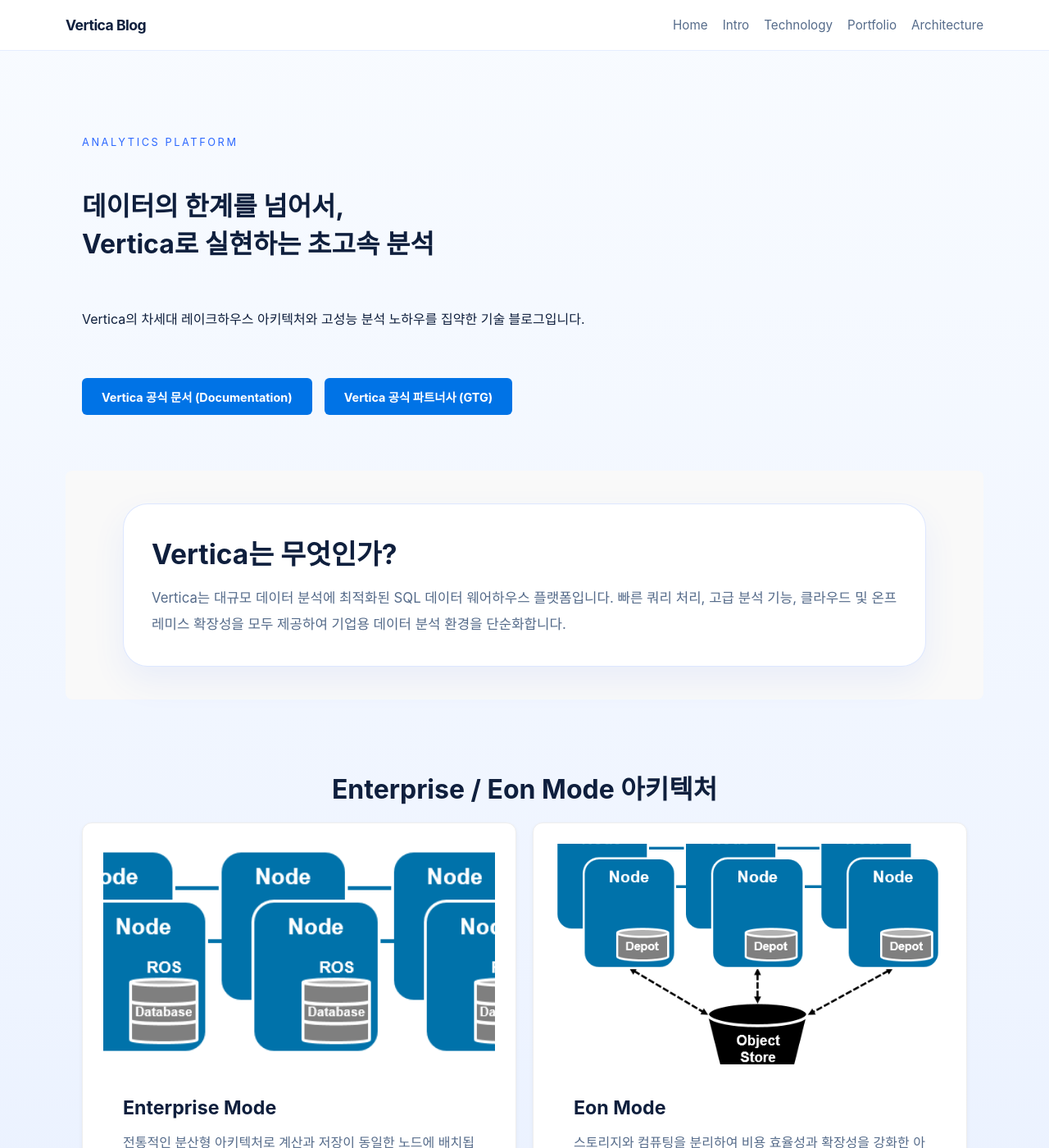
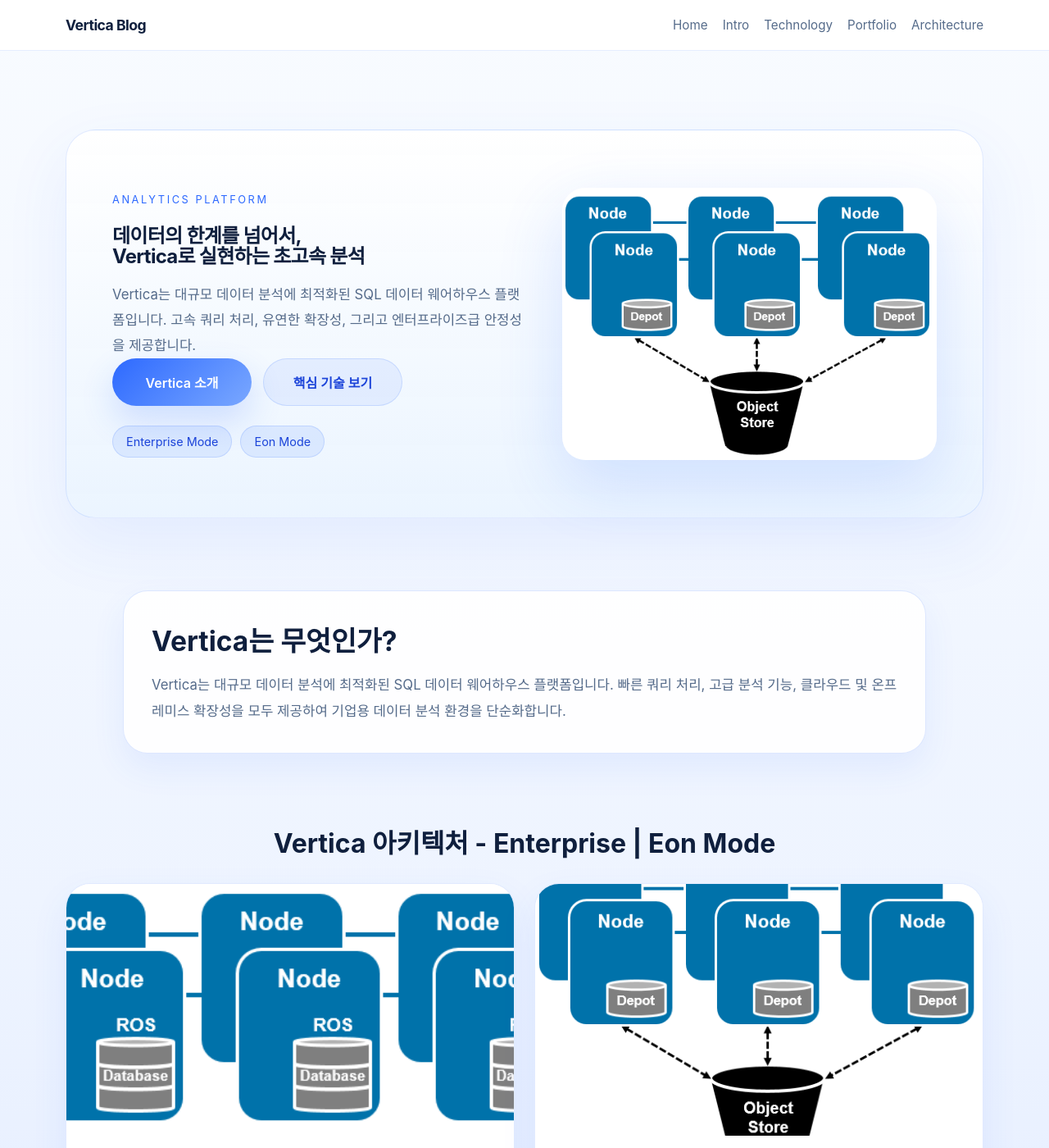
Before and after one commit to JIN0326/vertica_blog, a Jekyll site: the page built from index.md, in a window 1280 px wide and 1400 px high. Shown: the whole window at 82% size. Built offline with Jekyll 4.4.1, drawn with Linux system fonts in a browser that asks for light colours; some of the changed text lies outside the part shown.

Commit message:
Update blog content and styling

```diff
--- a/assets/css/style.css
+++ b/assets/css/style.css
@@ -127,6 +127,92 @@
   display: flex;
   flex-wrap: wrap;
   gap: 14px;
+}
+
+.hero-banner {
+  display: grid;
+  grid-template-columns: 1.05fr 0.95fr;
+  align-items: center;
+  gap: 44px;
+  padding: 56px;
+  margin-top: 12px;
+  background: linear-gradient(180deg, rgba(255, 255, 255, 0.98) 0%, rgba(234, 244, 255, 0.95) 100%);
+  border: 1px solid rgba(45, 105, 255, 0.14);
+  border-radius: 36px;
+  box-shadow: 0 30px 80px rgba(45, 105, 255, 0.08);
+}
+
+.hero-copy {
+  max-width: 640px;
+}
+
+.hero-copy h1 {
+  margin-bottom: 18px;
+  line-height: 1.05;
+  letter-spacing: -0.03em;
+}
+
+.hero-copy p {
+  margin: 0;
+  color: var(--muted);
+  font-size: 1.05rem;
+  line-height: 1.85;
+}
+
+.hero-badges {
+  display: flex;
+  flex-wrap: wrap;
+  gap: 10px;
+  margin-top: 24px;
+}
+
+.hero-badges span {
+  display: inline-flex;
+  align-items: center;
+  justify-content: center;
+  padding: 10px 16px;
+  border-radius: 999px;
+  font-size: 0.9rem;
+  background: rgba(45, 105, 255, 0.10);
+  color: var(--accent-dark);
+  border: 1px solid rgba(45, 105, 255, 0.16);
+}
+
+.hero-media {
+  display: flex;
+  align-items: center;
+  justify-content: center;
+  min-height: 360px;
+}
+
+.hero-media img {
+  width: 100%;
+  max-width: 540px;
+  border-radius: 28px;
+  box-shadow: 0 28px 80px rgba(45, 105, 255, 0.16);
+}
+
+.overview-section {
+  margin-top: 48px;
+  padding: 34px;
+  background: rgba(255, 255, 255, 0.95);
+  border: 1px solid rgba(45, 105, 255, 0.12);
+  border-radius: 28px;
+  box-shadow: 0 18px 45px rgba(45, 105, 255, 0.08);
+}
+
+.overview-section .feature-list {
+  grid-template-columns: repeat(auto-fit, minmax(220px, 1fr));
+}
+
+.mode-card:hover {
+  transform: translateY(-5px);
+  box-shadow: 0 24px 70px rgba(45, 105, 255, 0.12);
+}
+
+.card:hover {
+  transform: translateY(-3px);
+  box-shadow: 0 22px 60px rgba(45, 105, 255, 0.09);
 }
 
 .button {
@@ -325,6 +411,19 @@
     padding: 48px 20px 56px;
   }
 
+  .hero-banner {
+    grid-template-columns: 1fr;
+    padding: 36px;
+  }
+
+  .hero-media {
+    min-height: auto;
+  }
+
+  .hero-media img {
+    max-width: 100%;
+  }
+
   .site-nav {
     justify-content: flex-end;
   }
--- a/index.md
+++ b/index.md
@@ -3,81 +3,85 @@
 layout: default
 ---
 
-<div class="hero-container" style="display: flex; flex-wrap: wrap; gap: 40px; align-items: flex-start; justify-content: space-between; padding: 20px;">
+<section class="hero-banner">
+  <div class="hero-copy">
+    <span class="eyebrow">Analytics Platform</span>
+    <h1>데이터의 한계를 넘어서,<br>Vertica로 실현하는 초고속 분석</h1>
+    <p>Vertica는 대규모 데이터 분석에 최적화된 SQL 데이터 웨어하우스 플랫폼입니다. 고속 쿼리 처리, 유연한 확장성, 그리고 엔터프라이즈급 안정성을 제공합니다.</p>
 
-  <div class="hero-content" style="flex: 1; min-width: 300px;">
-    <span class="eyebrow">Analytics Platform</span>
-    <h1>데이터의 한계를 넘어서, <br> Vertica로 실현하는 초고속 분석</h1>
-    <p>Vertica의 차세대 레이크하우스 아키텍처와 고성능 분석 노하우를 집약한 기술 블로그입니다.</p>
-    <div class="link-container" style="display: flex; gap: 15px; margin-top: 25px;">
-    <a href="https://docs.vertica.com/26.1.x/en/" target="_blank" style="padding: 12px 24px; background-color: #0073e6; color: white; border-radius: 6px; text-decoration: none; font-weight: bold; font-size: 0.9rem;">
-        Vertica 공식 문서 (Documentation)
-    </a>
-    <a href="http://www.gtgsc.com/gtg/sub/bigdata/vertica.php" target="_blank" style="padding: 12px 24px; background-color: #0073e6; color: white;  border-radius: 6px; text-decoration: none; font-weight: bold; font-size: 0.9rem;">
-        Vertica 공식 파트너사 (GTG)
-    </a>
+    <div class="hero-actions">
+      <a class="button primary" href="{{ '/what-is-vertica' | relative_url }}">Vertica 소개</a>
+      <a class="button secondary" href="{{ '/technology' | relative_url }}">핵심 기술 보기</a>
+    </div>
+
+    <div class="hero-badges">
+      <span>Enterprise Mode</span>
+      <span>Eon Mode</span>
     </div>
   </div>
-</div>
 
-<section class="summary-section" style="padding: 40px 20px; background-color: #f9f9f9; border-radius: 8px;">
+  <div class="hero-media">
+    <img src="{{ '/image/EonMode.png' | relative_url }}" alt="Vertica Eon Mode" />
+  </div>
+</section>
+
+<section class="summary-section">
   <div class="summary-inner">
     <h2>Vertica는 무엇인가?</h2>
     <p>Vertica는 대규모 데이터 분석에 최적화된 SQL 데이터 웨어하우스 플랫폼입니다. 빠른 쿼리 처리, 고급 분석 기능, 클라우드 및 온프레미스 확장성을 모두 제공하여 기업용 데이터 분석 환경을 단순화합니다.</p>
   </div>
 </section>
 
-<section class="architecture-section" style="padding: 40px 20px;">
-  <h2 style="margin-bottom: 20px;">Enterprise / Eon Mode 아키텍처</h2>
-  <div class="architecture-grid" style="display: flex; gap: 20px; flex-wrap: wrap;">
-
-    <article class="mode-card" style="flex: 1; min-width: 300px; border: 1px solid #eee; padding: 25px; border-radius: 12px; box-shadow: 0 2px 5px rgba(0,0,0,0.05);">
-      <img src="{{ '/image/EnteroriseMode.png' | relative_url }}" alt="Vertica Enterprise Mode" style="width: 100%; margin-bottom: 15px;"/>
+<section class="architecture-section">
+  <h2>Vertica 아키텍처 - Enterprise | Eon Mode</h2>
+  <div class="architecture-grid">
+    <article class="mode-card">
+      <img src="{{ '/image/EnteroriseMode.png' | relative_url }}" alt="Vertica Enterprise Mode" />
       <div>
         <h3>Enterprise Mode</h3>
-        <p>전통적인 분산형 아키텍처로 계산과 저장이 동일한 노드에 배치됩니다. 고성능 및 낮은 지연 시간 분석이 필요한 환경에서 적합하며, 전체 시스템을 하나의 클러스터로 관리합니다.</p>
+        <p>계산과 저장이 동일한 노드에 배치된 전통적인 클러스터 아키텍처입니다. 낮은 지연 시간과 고성능 분석이 필요한 환경에 적합하며, 전체 시스템을 하나의 클러스터로 운영합니다.</p>
       </div>
     </article>
 
-    <article class="mode-card" style="flex: 1; min-width: 300px; border: 1px solid #eee; padding: 25px; border-radius: 12px; box-shadow: 0 2px 5px rgba(0,0,0,0.05);">
-      <img src="{{ '/image/EonMode.png' | relative_url }}" alt="Vertica Eon Mode" style="width: 100%; margin-bottom: 15px;"/>
+    <article class="mode-card">
+      <img src="{{ '/image/EonMode.png' | relative_url }}" alt="Vertica Eon Mode" />
       <div>
         <h3>Eon Mode</h3>
-        <p>스토리지와 컴퓨팅을 분리하여 비용 효율성과 확장성을 강화한 아키텍처입니다. Object Storage 기반으로 데이터를 중앙에 저장하고, 필요에 따라 컴퓨팅 리소스를 유연하게 확장할 수 있습니다.</p>
+        <p>컴퓨팅과 스토리지를 분리하여 비용 효율성을 높인 아키텍처입니다. Object Storage 기반으로 데이터를 중앙에 저장하고, 필요에 따라 컴퓨팅 리소스를 유연하게 확장할 수 있습니다.</p>
       </div>
     </article>
   </div>
 </section>
 
-<section class="cards" style="display: grid; grid-template-columns: repeat(auto-fit, minmax(250px, 1fr)); gap: 20px; padding: 20px;">
-  <article class="card" style="padding: 30px; border: 1px solid #ddd; border-radius: 10px;">
+<section class="cards">
+  <article class="card">
     <h2>Vertica란 무엇인가</h2>
     <p>Vertica의 기본 개념과 강점을 빠르게 이해하고, 플랫폼이 어떤 문제를 해결하는지 살펴보세요.</p>
     <a href="{{ '/what-is-vertica' | relative_url }}">자세히 보기 →</a>
   </article>
 
-  <article class="card" style="padding: 30px; border: 1px solid #ddd; border-radius: 10px;">
+  <article class="card">
     <h2>Vertica 핵심 기술</h2>
     <p>Native Columnar, Compression, MPP, Distributed Query, Projections 등 주요 기술 요소를 정리했습니다.</p>
     <a href="{{ '/technology' | relative_url }}">자세히 보기 →</a>
   </article>
 
-  <article class="card" style="padding: 30px; border: 1px solid #ddd; border-radius: 10px;">
+  <article class="card">
     <h2>Vertica 포트폴리오</h2>
     <p>온프레미스, 클라우드, Eon 구조까지 Vertica 제품군의 특징과 차별점을 정리했습니다.</p>
     <a href="{{ '/portfolio' | relative_url }}">자세히 보기 →</a>
   </article>
 
-  <article class="card" style="padding: 30px; border: 1px solid #ddd; border-radius: 10px;">
+  <article class="card">
     <h2>아키텍처 장점</h2>
     <p>Pure-MPP, Columnar Storage, 압축, 무중단 운영 등 Vertica가 가진 경쟁 우위를 확인하세요.</p>
     <a href="{{ '/architecture' | relative_url }}">자세히 보기 →</a>
   </article>
 </section>
 
-<section style="margin-top: 48px; padding: 30px; background-color: #f0f4f8; border-radius: 10px;">
+<section class="overview-section">
   <h2 class="section-title">이 블로그에서 확인할 수 있는 내용</h2>
-  <ul class="feature-list" style="line-height: 1.8;">
+  <ul class="feature-list">
     <li>Vertica의 데이터 분석 플랫폼 개요</li>
     <li>대용량 분석에 최적화된 아키텍처 설명</li>
     <li>클라우드와 온프레미스 환경 지원 전략</li>
```
